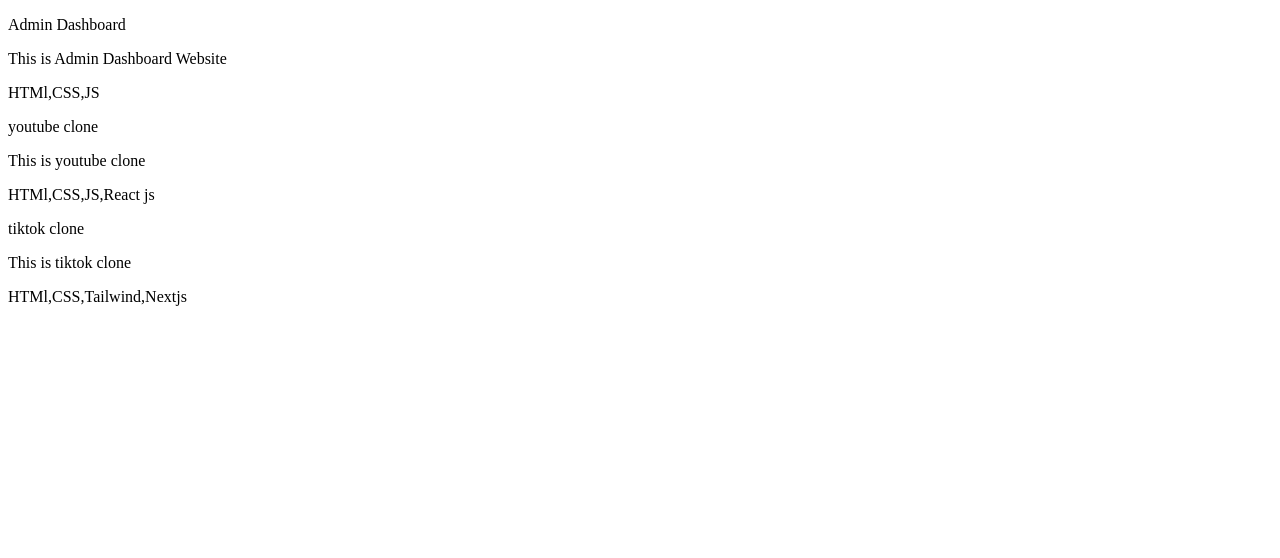
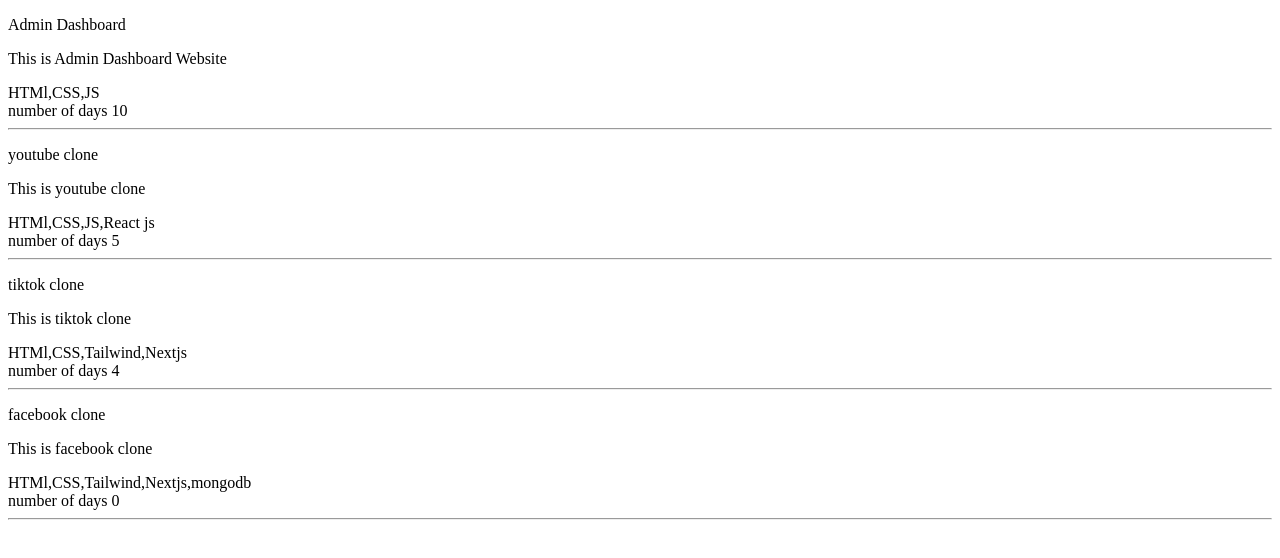
Before and after one commit to mo634/react-tutorial-level-1, a React (Vite) app in the folder ComponentExample/my-app/: page / in a window 1280 px wide. Shown: the top 558 px of the page. Built offline with nearby package versions, Linux system fonts and the light colour scheme.

Commit message:
13.props and states example part 3 : passing default props

```diff
--- a/ComponentExample/my-app/src/App.jsx
+++ b/ComponentExample/my-app/src/App.jsx
@@ -9,18 +9,31 @@
                     title="Admin Dashboard"
                     desc="This is Admin Dashboard Website"
                     tech="HTMl,CSS,JS"
+                    numbeOfDays={10}
                 />
+
                 <ProjectSection
                     title="youtube clone"
                     desc="This is youtube clone"
                     tech="HTMl,CSS,JS,React js"
+                    numbeOfDays={5}
+
                 />
+
                 <ProjectSection
                     title="tiktok clone"
                     desc="This is tiktok clone"
                     tech="HTMl,CSS,Tailwind,Nextjs"
+                    numbeOfDays={4}
+                />
 
+                <ProjectSection
+                    title="facebook clone"
+                    desc="This is facebook clone"
+                    tech="HTMl,CSS,Tailwind,Nextjs,mongodb"
                 />
+
+
             </div>
         )
     }
--- a/ComponentExample/my-app/src/components/ProjectSection.jsx
+++ b/ComponentExample/my-app/src/components/ProjectSection.jsx
@@ -1,8 +1,13 @@
 import React, { Component } from 'react'
 
 export default class ProjectSection extends Component {
+
+    static defaultProps = {
+        numbeOfDays: 0
+    }
     render() {
         return (
+            <>
                 <section>
                     <p>{this.props.title}</p>
 
@@ -12,7 +17,16 @@
                         {this.props.tech}
                     </div>
 
+                    <div className="">
+                        number of days {this.props.numbeOfDays}
+
+                    </div>
+
+
                 </section>
+
+                <hr />
+            </>
         )
     }
 }
```
Lines whose indentation alone changed are shown as unchanged.
